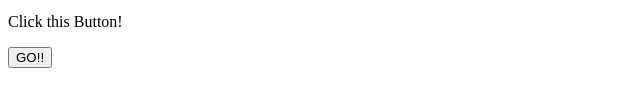
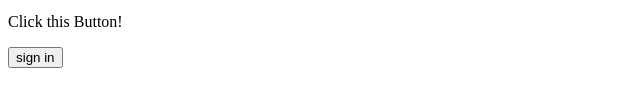
Before and after one commit to wkdwo8703/wkdwo8703.github.io, a plain HTML site: page index.html in a window 1280 px wide. Shown: the part 172-278 px from the top of the page, 0-640 px from the left. Drawn offline with Linux system fonts and the light colour scheme.

Commit message:
Update index.html

```diff
--- a/index.html
+++ b/index.html
@@ -13,7 +13,7 @@
   <input type="text" name="search" placeholder="Search..">
   <p>Click this Button!
   <form action="https://wkdwo8703.github.io/wkdwo.html" target="_blank">
-  <input type="submit" value="GO!!"></p>
+  <input type="submit" value="sign in"></p>
   </form>
 
 </body>
```
